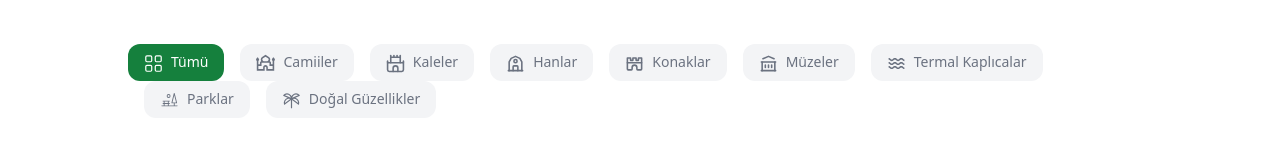
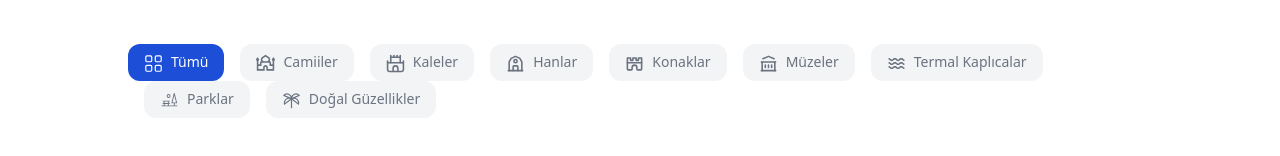
Before and after one commit to mustafakaracuha/sivas-web, a React (Vite) app: page /mekanlar in a window 1280 px wide. Shown: the top 156 px of the page. Built offline with nearby package versions, Linux system fonts and the light colour scheme; grey boxes are pictures that could not be loaded; the HTML template or start-up script is replaced by a standard one.

Commit message:
edit category button

```diff
--- a/src/pages/cafes/index.jsx
+++ b/src/pages/cafes/index.jsx
@@ -86,7 +86,7 @@ function index() {
                             <button
                                 key={cat}
                                 onClick={() => handleCategoryChange({ target: { value: cat } })}
-                                className={`px-4 py-2 text-sm transition-all duration-300 rounded-xl ${category === cat ? "!bg-indigo-700 text-white" : "bg-gray-100 text-gray-500"}`}
+                                className={`px-4 py-2 text-sm transition-all duration-300 rounded-xl ${category === cat ? "!bg-blue-700 text-white" : "bg-gray-100 text-gray-500"}`}
                             >
                                 {cat === "Tümü" && <BsGrid size={19} className="inline-block mr-2" />}
                                 {cat === "Kafeler" && <LuCoffee size={19} className="inline-block mr-2" />}
--- a/src/pages/locations/index.jsx
+++ b/src/pages/locations/index.jsx
@@ -87,7 +87,7 @@ function index() {
                             <button
                                 key={cat}
                                 onClick={() => handleCategoryChange({ target: { value: cat } })}
-                                className={`px-4 transition-all duration-300 py-2 text-sm rounded-xl ${category === cat ? "!bg-green-700 text-white" : "bg-gray-100 text-gray-500"}`}
+                                className={`px-4 transition-all duration-300 py-2 text-sm rounded-xl ${category === cat ? "!bg-blue-700 text-white" : "bg-gray-100 text-gray-500"}`}
                             >
                                 {cat === "Tümü" && <BsGrid size={19} className="inline-block mr-2" />}
                                 {cat === "Camiiler" && <MdOutlineMosque size={19} className="inline-block mr-2" />}
```
